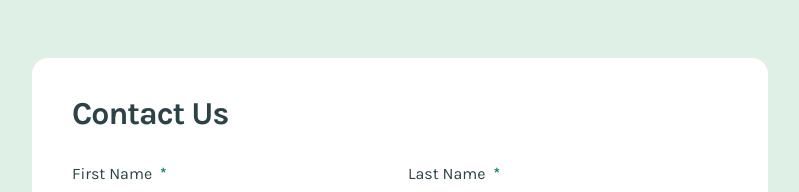
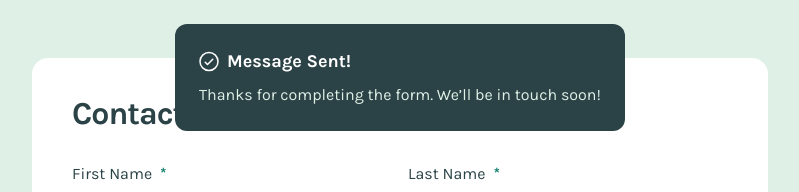
Before and after one commit to DarkstarXDD/contact-form, a React (Vite) app: page / in a window 1280 px wide. Shown: the top 192 px of the page, without its empty margins (240-1039 px from the left). Built offline with nearby package versions, Linux system fonts and the light colour scheme.

Commit message:
feat: add toast component

```diff
--- a/src/components/Form/Form.jsx
+++ b/src/components/Form/Form.jsx
@@ -15,6 +15,7 @@ import Checkbox from "../Checkbox"
 import Button from "../Button"
 import ErrorMessage from "../ErrorMessage"
 import FieldsetErrorMessage from "../FieldsetErrorMessage"
+import Toast from "../Toast"
 
 export default function Form() {
   const [zodErrorsObject, setZodErrorsObject] = useState({})
@@ -44,6 +45,7 @@ export default function Form() {
   }
 
   return (
+    <>
       <div className={styles.formWrapper}>
         <h2 className={styles.formTitle}>Contact Us</h2>
 
@@ -99,5 +101,12 @@ export default function Form() {
           </form>
         </FormContext.Provider>
       </div>
+
+      <Toast
+        icon="/assets/images/icon-success-check.svg"
+        title="Message Sent!"
+        message="Thanks for completing the form. We’ll be in touch soon!"
+      />
+    </>
   )
 }
--- a/src/components/Form/Form.module.css
+++ b/src/components/Form/Form.module.css
@@ -1,4 +1,5 @@
 .formWrapper {
+  position: relative;
   width: 100%;
   max-width: 46rem;
   display: flex;
--- /dev/null
+++ b/src/components/Toast/Toast.jsx
@@ -0,0 +1,13 @@
+import styles from "./Toast.module.css"
+
+export default function Toast({ icon, title, message }) {
+  return (
+    <div className={styles.toastWrapper}>
+      <div className={styles.toast}>
+        <img src={icon} alt="" />
+        <p className={styles.toastTitle}>{title}</p>
+        <p className={styles.toastText}>{message}</p>
+      </div>
+    </div>
+  )
+}
--- /dev/null
+++ b/src/components/Toast/Toast.module.css
@@ -0,0 +1,43 @@
+.toastWrapper {
+  position: absolute;
+  top: 0;
+  padding: 1.5rem;
+  animation: toastSlideIn 0.6s cubic-bezier(0, 0.63, 0.81, 1);
+}
+
+@keyframes toastSlideIn {
+  from {
+    top: -16rem;
+  }
+}
+
+@media (prefers-reduced-motion) {
+  .toastWrapper {
+    animation: none;
+  }
+}
+
+.toast {
+  max-width: 28.125rem;
+  display: grid;
+  grid-template-columns: 1.25rem auto;
+  gap: 0.5rem;
+  grid-template-areas:
+    "icon title"
+    "message message";
+  align-items: center;
+  background-color: var(--clr-grey-900);
+  border-radius: 12px;
+  padding: 1.5rem;
+}
+
+.toastTitle {
+  font-size: var(--fs-body-md);
+  font-weight: var(--fw-bold);
+  color: var(--clr-white);
+}
+
+.toastText {
+  color: var(--clr-green-200);
+  grid-area: message;
+}
--- /dev/null
+++ b/src/components/Toast/index.js
@@ -0,0 +1 @@
+export { default } from "./Toast"
```
Also changed, not shown: public/assets/images/icon-success-check.svg (added). Lines whose indentation alone changed are shown as unchanged.
